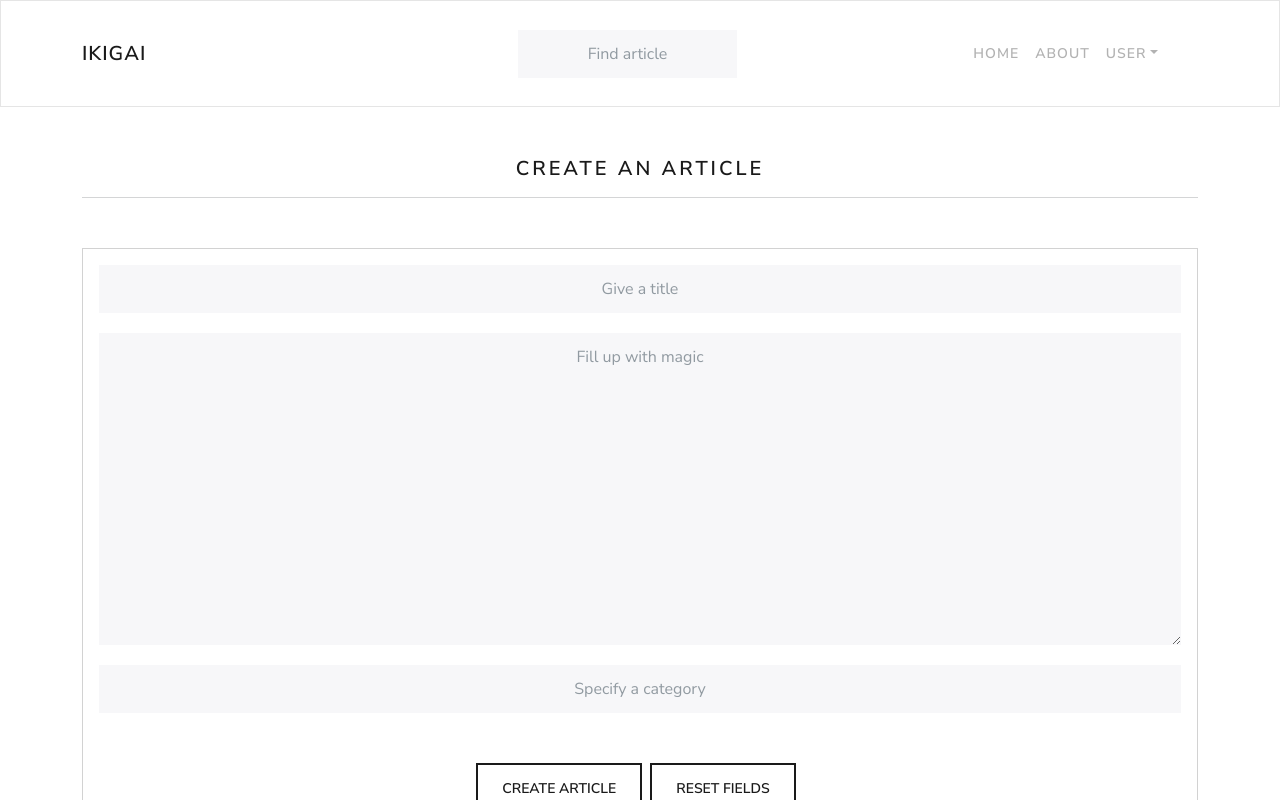
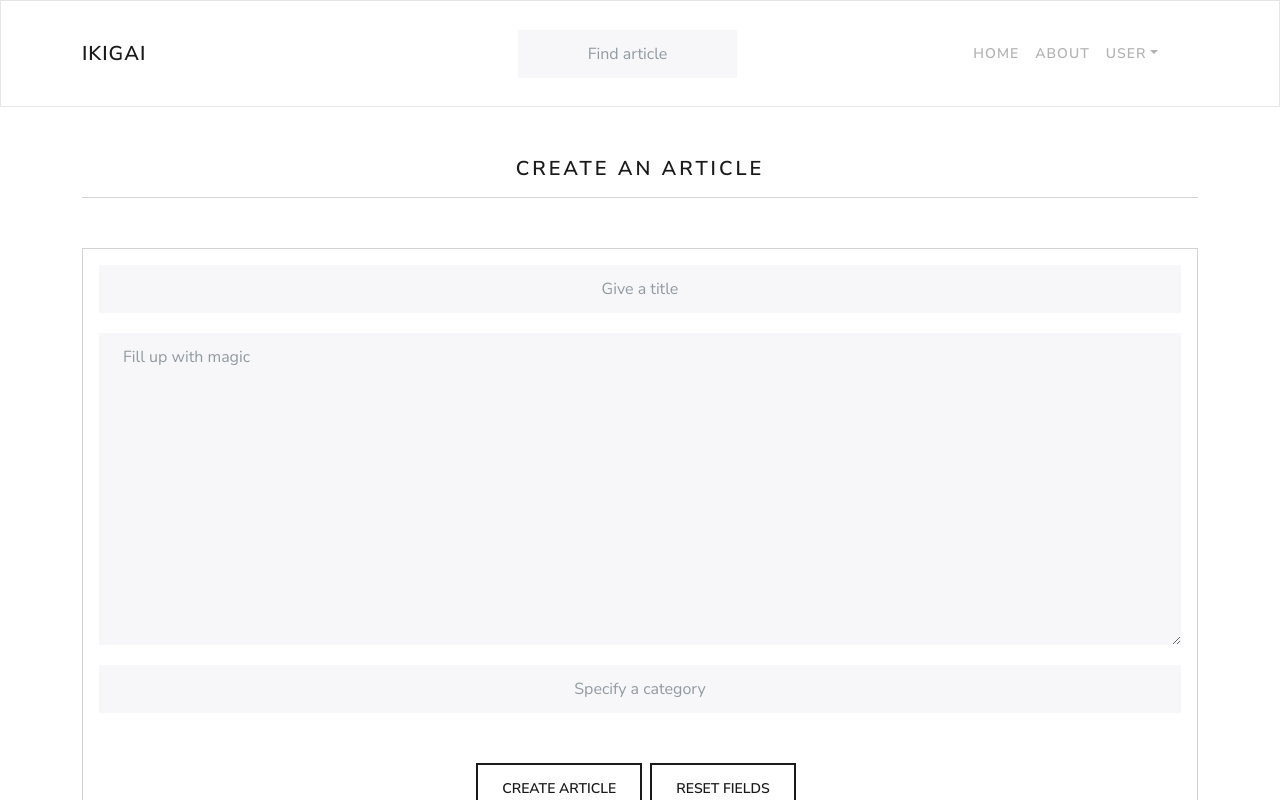
Before and after one commit to sambhavsaxena/secret-shed, a React (Create React App) app in the folder frontend/: page /create in a window 1280 px wide. Shown: the top 800 px of the page. Built offline with nearby package versions, Linux system fonts and the light colour scheme; sample sign-in values are in the browser's storage.

Commit message:
Update CreateArticle.js

```diff
--- a/frontend/src/screens/SingleArticle/CreateArticle.js
+++ b/frontend/src/screens/SingleArticle/CreateArticle.js
@@ -69,7 +69,6 @@ function CreateArticle({ history }) {
             <Form.Group controlId="content" style={{ marginBottom: "20px" }}>
               <Form.Control
                 required
-                className="text-center"
                 as="textarea"
                 value={content}
                 maxLength={16384}
```
